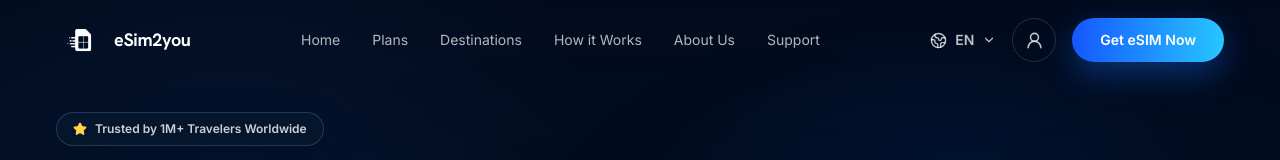
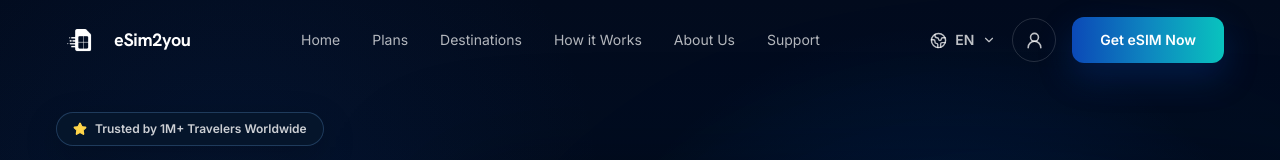
Before and after one commit to Damjanose/esim-frontend, a Next.js app: page / in a window 1280 px wide. Shown: the top 160 px of the page. Built offline with nearby package versions, Linux system fonts and the light colour scheme; no server answers.

Commit message:
refactor: migrate Navbar CTA to the shared LinkButton component

```diff
--- a/src/app/components/Navbar.tsx
+++ b/src/app/components/Navbar.tsx
@@ -4,6 +4,7 @@ import {
   Globe2,
   UserRound,
 } from "lucide-react";
+import { LinkButton } from "./Button";
 
 export function Navbar() {
   const navItems = [
@@ -86,12 +87,9 @@ export function Navbar() {
             <UserRound aria-hidden="true" size={19} />
           </a>
 
-          <a
-            className="inline-flex h-11 items-center justify-center rounded-full bg-gradient-to-r from-[#1557ff] to-[#27c6ff] px-5 text-sm font-bold text-white shadow-[0_12px_32px_rgba(24,111,255,0.38)] transition hover:-translate-y-0.5 hover:shadow-[0_16px_38px_rgba(24,111,255,0.5)] sm:px-7"
-            href="/#download-app"
-          >
+          <LinkButton className="px-5 sm:px-7" href="/#download-app">
             Get eSIM Now
-          </a>
+          </LinkButton>
         </div>
       </nav>
     </header>
```
